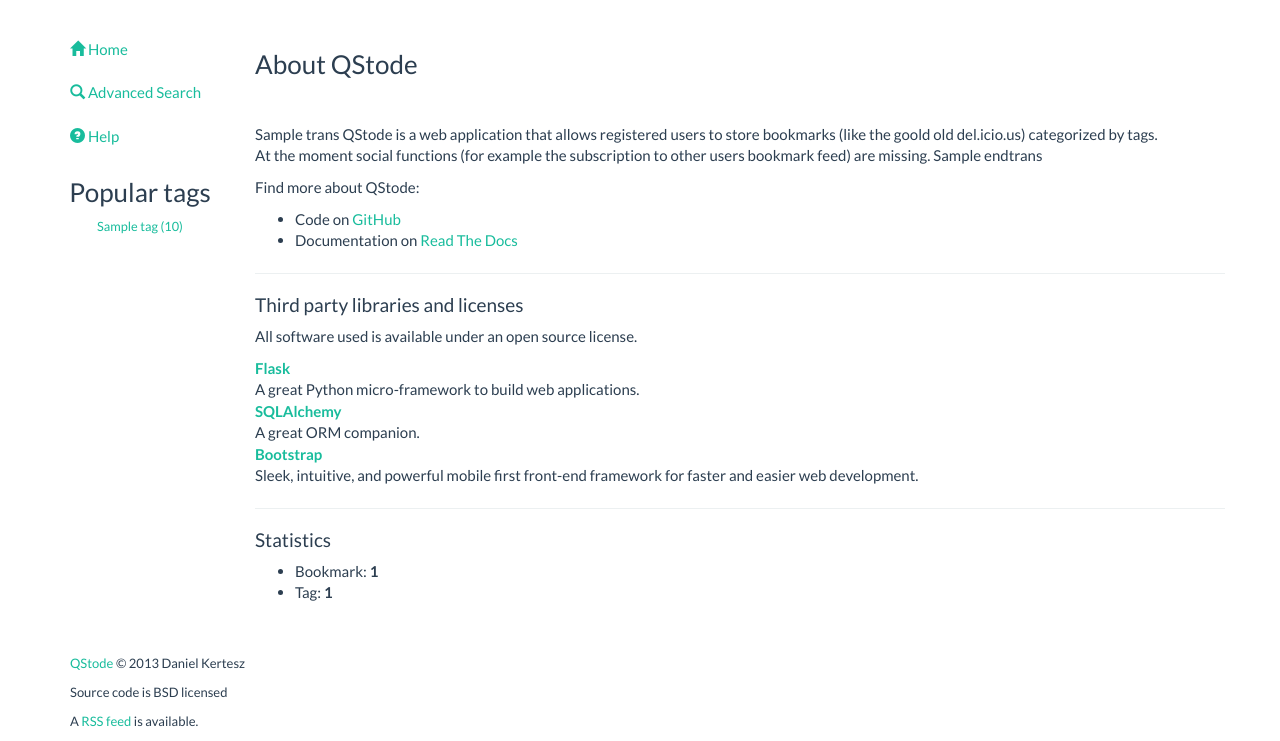
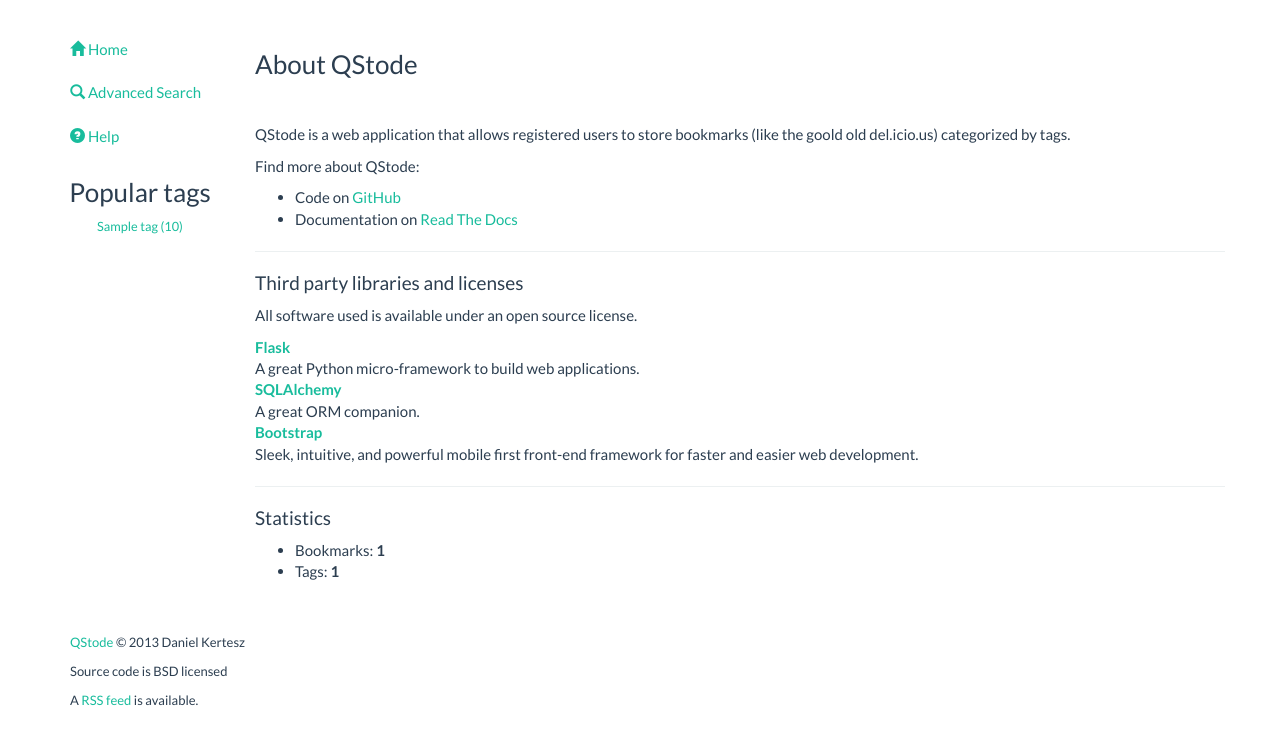
Before and after one commit to piger/qstode, a Python web app: template qstode/templates/about.html in a window 1280 px wide. Shown: the part 61-802 px from the top of the page. After the commit the page ends 767 px from the top, so only its background shows below. Run offline with Jinja, Linux system fonts and the light colour scheme; the template is opened without the code that fills it: most values are stand-ins (such as "Sample title", 1, 10 or a date in 2020); form fields are guessed from the names that the template uses; style sheets or scripts are compiled from the project's sources; some libraries are stand-ins or nearby versions.

Commit message:
minor html cleanup

```diff
--- a/qstode/templates/about.html
+++ b/qstode/templates/about.html
@@ -1,22 +1,18 @@
 {% extends "_page.html" %}
-{% block title %}{{ _('About') }}{% endblock %}
+{% import "_helpers.html" as h %}
+{% set page_title = _("About QStode") %}
+{% block title %}{{ page_title }}{% endblock %}
 
 {% block content %}
 
-  <div class="page-title">
-	<h3>{{ _('About QStode') }}</h3>
-  </div>
+  {{ h.page_header(page_title) }}
 
-  <p>{{ trans }}
+  <p>{% trans %}
 	QStode is a web application that allows registered users to store bookmarks
 	(like the goold old del.icio.us) categorized by tags.<br />
+	{% endtrans %}</p>
 
-	At the moment social functions (for example the subscription to other users
-	bookmark feed) are missing.
-	{{ endtrans }}
-  </p>
-
-  <p>Find more about QStode:
+  <p>{{ _("Find more about QStode:") }}
 	<ul>
 	  <li>Code on <a href="https://github.com/piger/qstode">GitHub</a></li>
 	  <li>Documentation on <a href="http://qstode.readthedocs.org/en/latest/">Read The Docs</a></li>
@@ -25,9 +21,9 @@
 
   <hr>
 
-  <h4>{{ _('Third party libraries and licenses') }}</h4>
+  <h4>{{ _("Third party libraries and licenses") }}</h4>
 
-  <p>All software used is available under an open source license.</p>
+  <p>{{ _("All software used is available under an open source license.") }}</p>
 
   <dl>
     <dt><a href="http://flask.pocoo.org/">Flask</a></dt>
@@ -45,8 +41,8 @@
   <h4>{{ _('Statistics') }}</h4>
 
   <ul>
-	<li>{{ _('Bookmark') }}: <strong>{{ data.num_bookmarks }}</strong></li>
-	<li>{{ _('Tag') }}: <strong>{{ data.num_tags }}</strong></li>
+	<li>{% trans tot=data.num_bookmarks %}Bookmarks: <strong>{{ tot }}</strong>{% endtrans %}</li>
+	<li>{% trans tot=data.num_tags %}Tags: <strong>{{ tot }}</strong>{% endtrans %}</li>
   </ul>
 
 {% endblock %}
```
Also changed, not shown: qstode/templates/help.html (+3 -4 lines), qstode/templates/help_en.html (+4 -3 lines), qstode/templates/help_it.html (+4 -3 lines).
